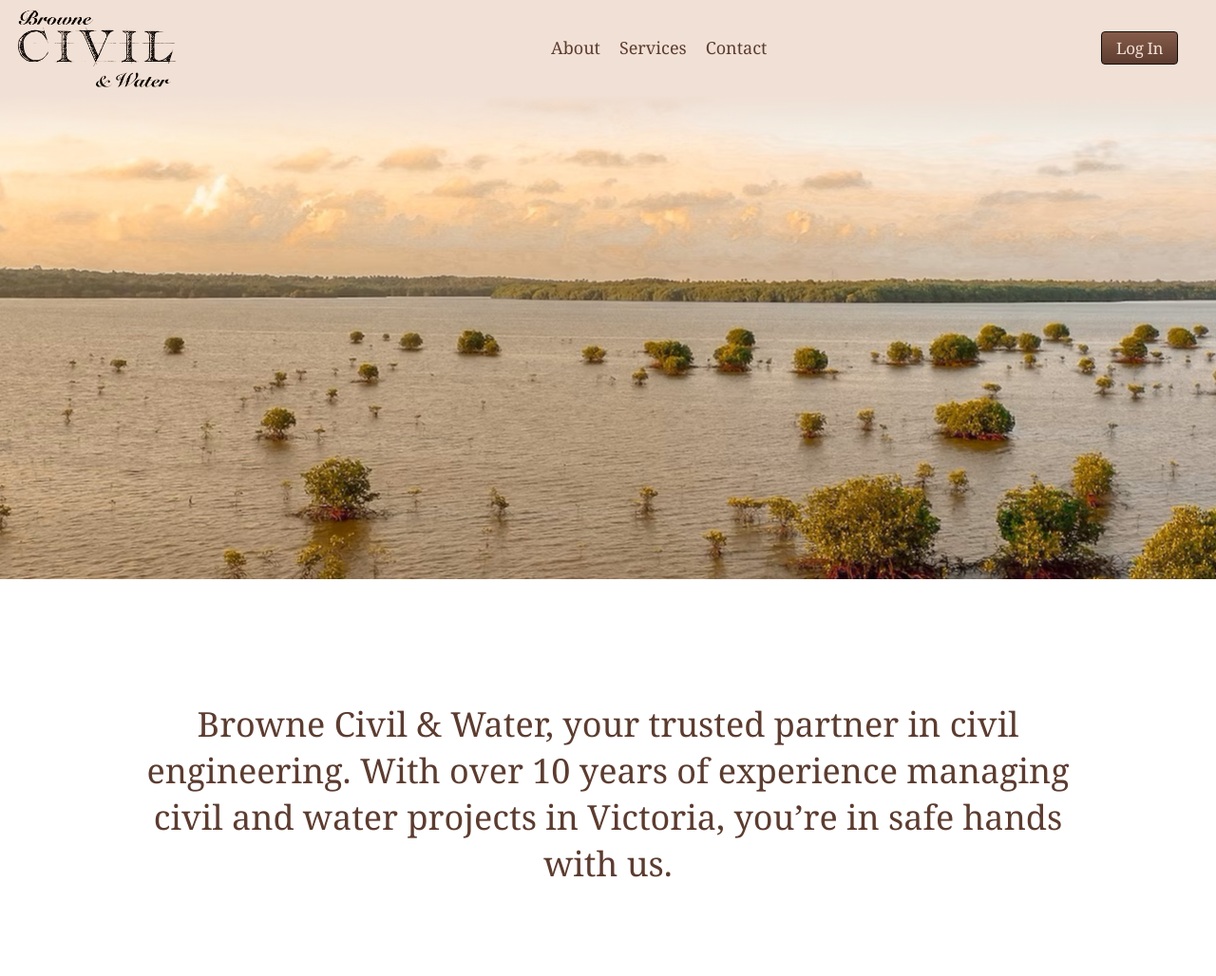
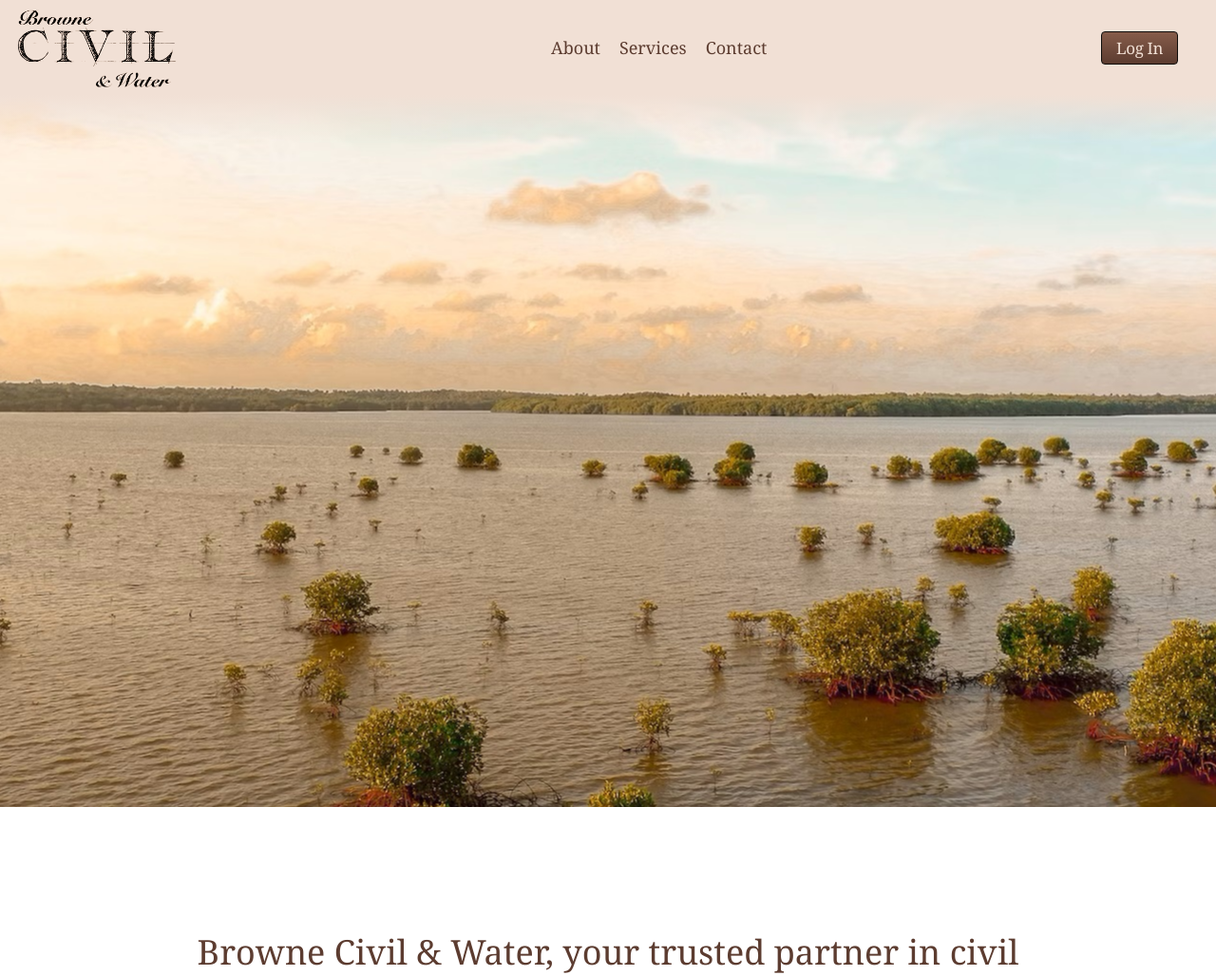
Before and after one commit to jakjarvis/jakjarvis_personal_page, a PHP site: page /bcw/index.html in a window 1280 px wide. Shown: the top 1028 px of the page at 95% size. Run offline with PHP 8.4, Linux system fonts and the light colour scheme.

Commit message:
[GHA] Upate BCW subfolder

```diff
--- a/public/bcw/resources/style.css
+++ b/public/bcw/resources/style.css
@@ -130,7 +130,7 @@ body {
   background-image: url("images/flood_plain.jpg");
   background-position: center;
   width: 100vw;
-  height: 70vh;
+  height: 100vh;
 }
 
 /* --- ABOUT --- */
```
